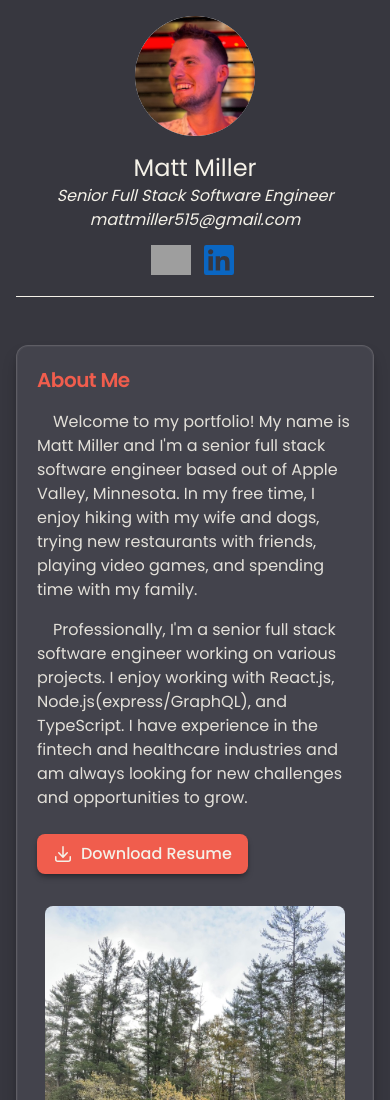
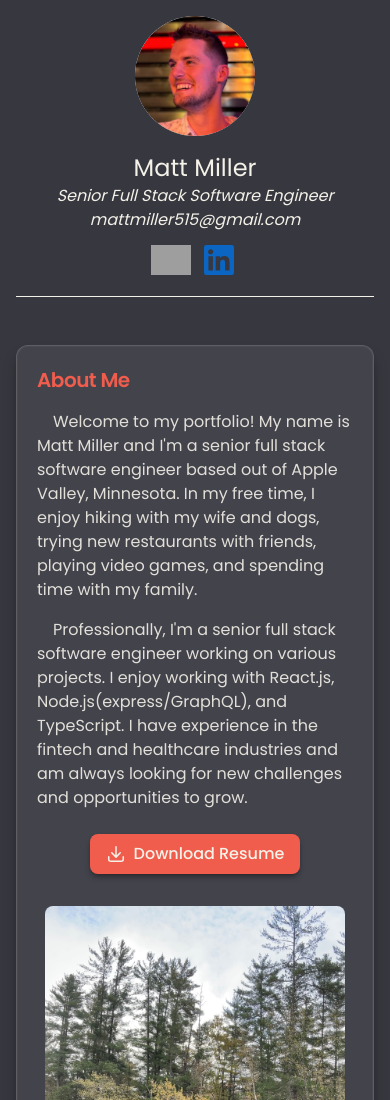
Before and after one commit to mattmiller515/matts-portfolio, a Next.js app: page / in a window 390 px wide. Shown: the top 1100 px of the page. Built offline with nearby package versions, Linux system fonts and the light colour scheme; grey boxes are pictures that could not be loaded.

Commit message:
mobile resume download fix

```diff
--- a/components/widgets/AboutMe/AboutMe.tsx
+++ b/components/widgets/AboutMe/AboutMe.tsx
@@ -1,6 +1,9 @@
 import { ContentCard } from "@/components/base/ContentCard";
-import { RESUME_FILENAME, RESUME_PDF_URL } from "@/lib/resume";
 import Image from "next/image";
+
+const RESUME_PDF_URL =
+  "https://docs.google.com/document/d/163Bt77Nzmnn4-VfW733fE5wLF6dJM07i/export?format=pdf";
+const RESUME_FILENAME = "MattMillerResume.pdf";
 
 export const AboutMe = () => {
   return (
@@ -29,7 +32,7 @@ export const AboutMe = () => {
             download={RESUME_FILENAME}
             target="_blank"
             rel="noopener noreferrer"
-            className="mt-auto inline-flex items-center gap-2 self-start rounded-lg bg-primary px-4 py-2 font-medium text-secondary not-italic shadow-md shadow-black/30 transition-all hover:brightness-110 hover:shadow-lg hover:shadow-black/40 active:scale-[0.98]"
+            className="mt-auto inline-flex items-center gap-2 self-center sm:self-start rounded-lg bg-primary px-4 py-2 font-medium text-secondary not-italic shadow-md shadow-black/30 transition-all hover:brightness-110 hover:shadow-lg hover:shadow-black/40 active:scale-[0.98]"
           >
             <svg
               xmlns="http://www.w3.org/2000/svg"
--- a/lib/resume.ts
+++ /dev/null
@@ -1,4 +0,0 @@
-export const RESUME_PDF_URL =
-  "https://docs.google.com/document/d/163Bt77Nzmnn4-VfW733fE5wLF6dJM07i/export?format=pdf";
-
-export const RESUME_FILENAME = "MattMillerResume.pdf";
```
